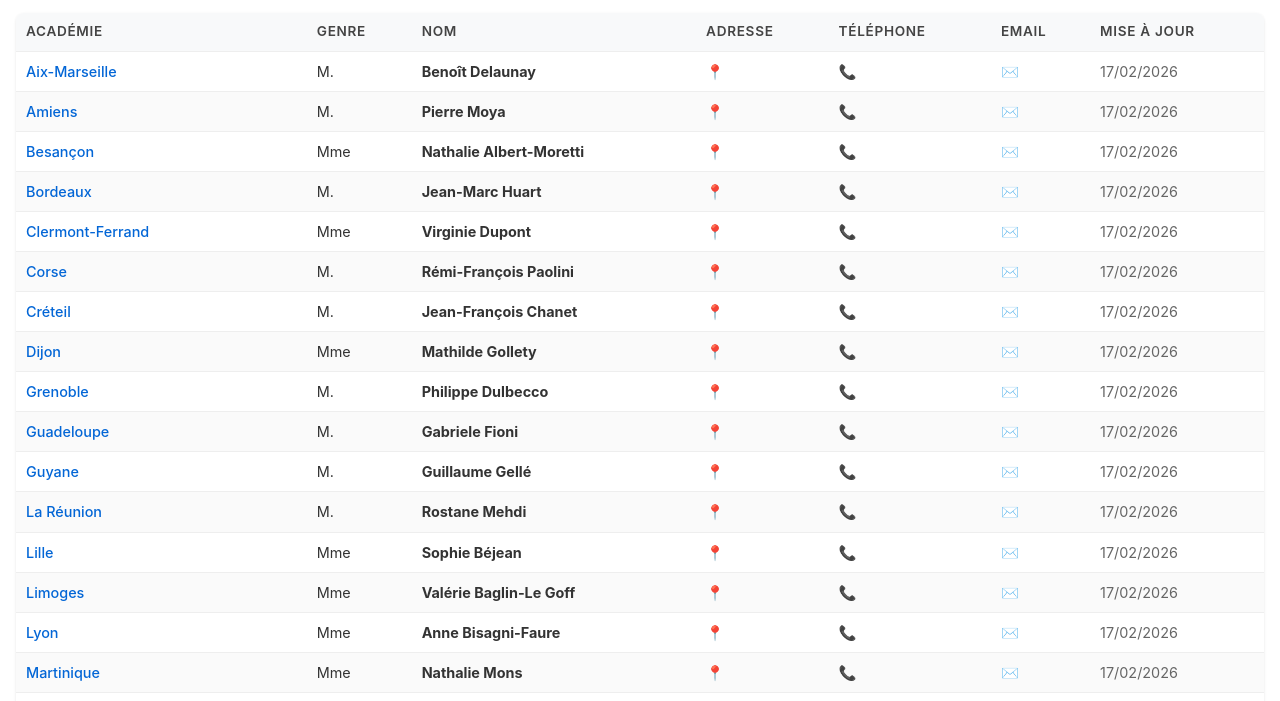
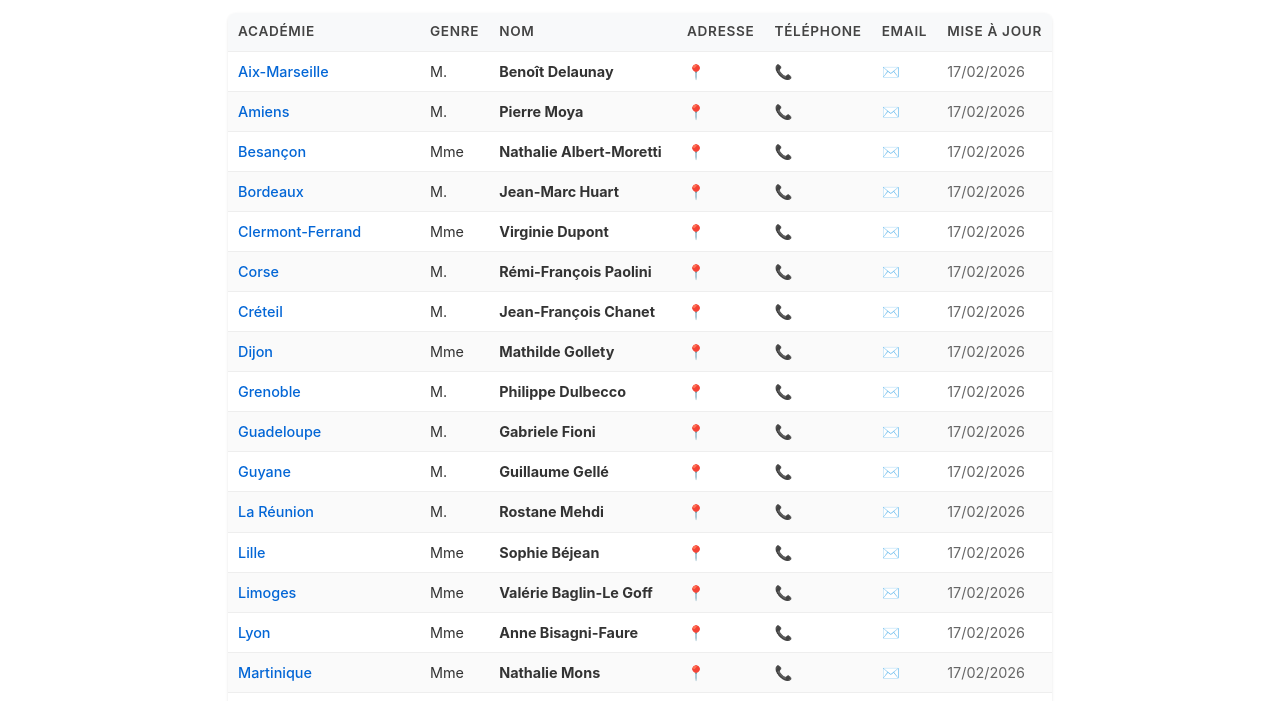
Before and after one commit to guilamu/liste-des-Recteurs-et-retrices-des-acad-mies-francaises-toujours-jour, a website: page index.html in a window 1280 px wide. Shown: the part 86-787 px from the top of the page. Drawn offline with Linux system fonts and the light colour scheme.

Commit message:
Add files via upload

```diff
--- a/index.html
+++ b/index.html
@@ -32,9 +32,9 @@
         }
 
         table {
-            width: 100%;
+            width: fit-content;
+            margin: 1rem auto;
             border-collapse: collapse;
-            margin-top: 1rem;
             box-shadow: 0 1px 3px rgba(0, 0, 0, 0.1);
             border-radius: 8px;
             overflow: hidden;
```
